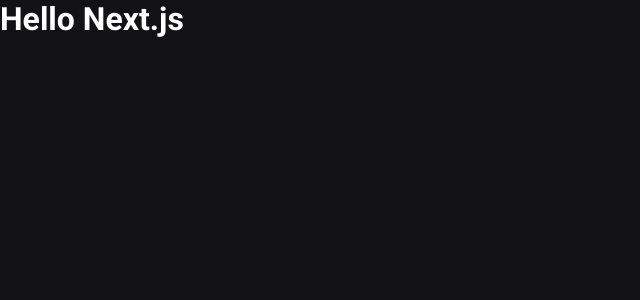
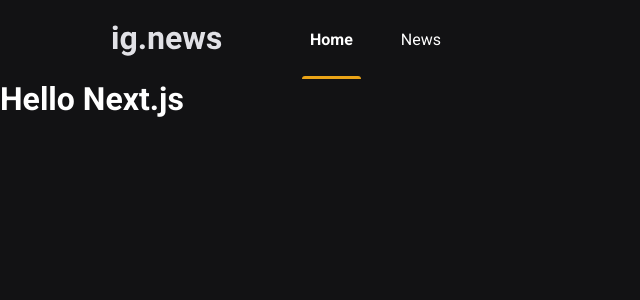
Before and after one commit to iaurg/ignite-react-cap-3, a Next.js app: page / in a window 1280 px wide. Shown: the top 300 px of the page, without its empty margins (0-640 px from the left). Built offline with nearby package versions, Linux system fonts and the light colour scheme.

Commit message:
Created header component

```diff
--- /dev/null
+++ b/src/components/Header/index.tsx
@@ -0,0 +1,15 @@
+import styles from './styles.module.scss'
+
+export function Header() {
+  return(
+    <header className={styles.headerContainer}>
+      <div className={styles.headerContent}>
+        <img src="/images/logo.svg" alt="Logo Ig.news"/>
+        <nav>
+          <a href="http://" className={styles.active}>Home</a>
+          <a href="http://">News</a>
+        </nav>
+      </div>
+    </header>
+  )
+}
--- /dev/null
+++ b/src/components/Header/styles.module.scss
@@ -0,0 +1,54 @@
+.headerContainer {
+  height: 5rem;
+  border-bottom: 1px solid var(--grey-800);
+}
+
+.headerContent {
+  max-width: 1120px;
+  height: 5rem;
+  margin: 0 auto;
+  padding: 0 2rem;
+
+  display: flex;
+  align-items: center;
+
+  nav {
+    margin-left: 5rem;
+    height: 5rem;
+
+    a {
+      display: inline-block;
+      position: relative;
+      padding: 0 0.5rem;
+      height: 5rem;
+      line-height: 5rem;
+      color: var(--gray-300);
+
+      transition: color 0.2s;
+
+      & + a {
+        margin-left: 2rem;
+      }
+
+      &:hover {
+        color: var(--white);
+      }
+
+      &.active {
+        color: var(--white);
+        font-weight: bold;
+      }
+
+      &.active::after {
+        content: '';
+        height: 3px;
+        border-radius: 3px 3px 0 0;
+        width: 100%;
+        position: absolute;
+        bottom: 1px;
+        left: 0;
+        background-color: var(--yellow-500);
+      }
+    }
+  }
+}
--- a/src/pages/_app.tsx
+++ b/src/pages/_app.tsx
@@ -1,8 +1,14 @@
 import { AppProps } from 'next/app'
+import { Header } from '../components/Header'
 import '../styles/global.scss'
 
 function MyApp({ Component, pageProps }:AppProps) {
-  return <Component {...pageProps} />
+  return (
+    <>
+      <Header />
+      <Component {...pageProps} />
+    </>
+  )
 }
 
 export default MyApp
```
